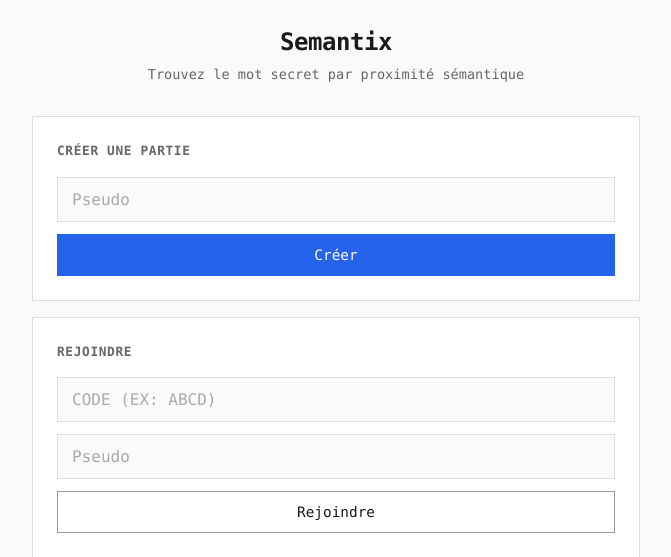
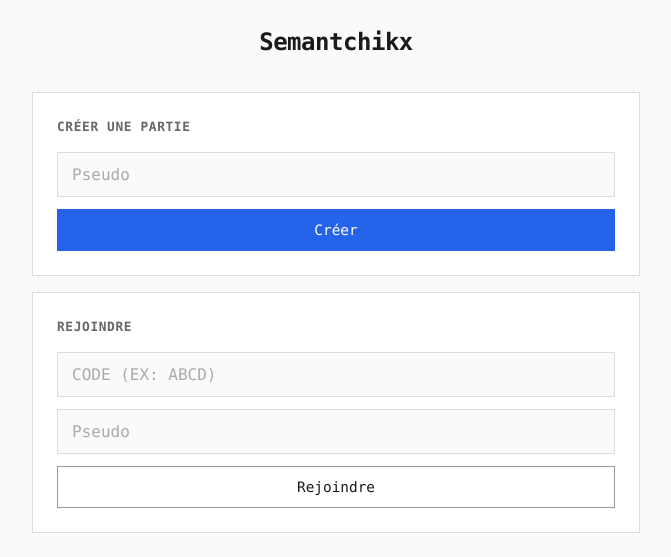
Before and after one commit to hithit-pnj/semantchik, a Flask app: page / in a window 1280 px wide. Shown: the top 557 px of the page, without its empty margins (304-975 px from the left). Run offline with Flask 3, Linux system fonts and the light colour scheme; parts of the project's set-up code (start-up, migrations or seed data) failed here and were passed over.

```diff
--- a/templates/index.html
+++ b/templates/index.html
@@ -3,14 +3,14 @@
 <head>
     <meta charset="UTF-8">
     <meta name="viewport" content="width=device-width, initial-scale=1.0">
-    <title>Semantix</title>
+    <title>Semantchikx</title>
     <link rel="stylesheet" href="/static/style.css">
 </head>
 <body>
     <div class="container">
         <header>
-            <h1>Semantix</h1>
-            <p class="subtitle">Trouvez le mot secret par proximité sémantique</p>
+            <h1>Semantchikx</h1>
+            <p class="subtitle"></p>
         </header>
 
         <!-- Menu -->
```
